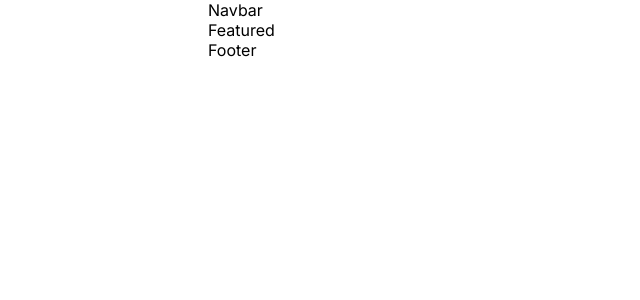
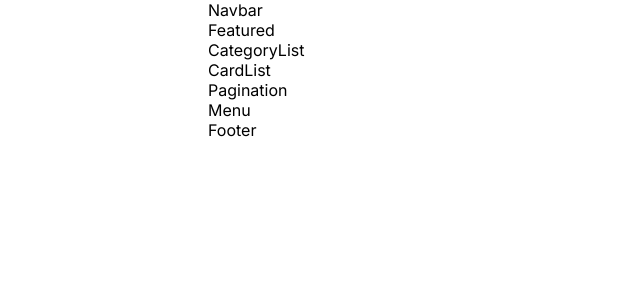
Before and after one commit to safak/next-blog, a Next.js app: page / in a window 1280 px wide. Shown: the top 300 px of the page, without its empty margins (0-640 px from the left). Built offline with nearby package versions, Linux system fonts and the light colour scheme.

Commit message:
finish components setup

```diff
--- a/src/app/page.jsx
+++ b/src/app/page.jsx
@@ -1,10 +1,18 @@
+import CardList from "@/components/cardList/CardList";
+import CategoryList from "@/components/categoryList/CategoryList";
 import Featured from "@/components/featured/Featured";
+import Menu from "@/components/menu/Menu";
 import styles from "./homepage.module.css";
 
 export default function Home() {
   return (
     <div className={styles.container}>
       <Featured />
+      <CategoryList />
+      <div className={styles.content}>
+        <CardList />
+        <Menu />
+      </div>
     </div>
   );
 }
--- a/src/components/cardList/CardList.jsx
+++ b/src/components/cardList/CardList.jsx
@@ -1,8 +1,14 @@
 import React from "react";
+import Pagination from "../pagination/Pagination";
 import styles from "./cardList.module.css";
 
 const CardList = () => {
-  return <div className={styles.container}>CardList</div>;
+  return (
+    <div className={styles.container}>
+      CardList
+      <Pagination />
+    </div>
+  );
 };
 
 export default CardList;
--- a/src/components/menu/Menu.jsx
+++ b/src/components/menu/Menu.jsx
@@ -1,8 +1,8 @@
 import React from "react";
-import styles from "./pagination.module.css";
+import styles from "./menu.module.css";
 
-const Pagination = () => {
-  return <div className={styles.container}>Pagination</div>;
+const Menu = () => {
+  return <div className={styles.container}>Menu</div>;
 };
 
-export default Pagination;
+export default Menu;
```
